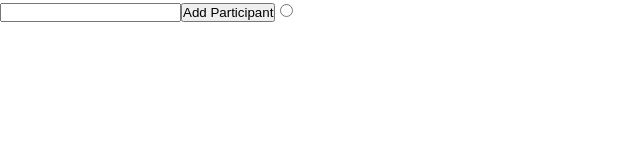
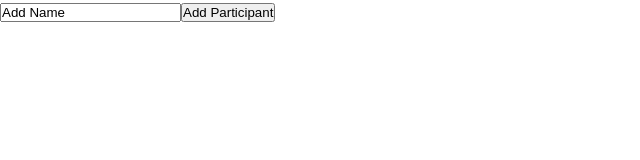
Before and after one commit to d-opri/Kroko-Capstone, a Next.js app: page / in a window 1280 px wide. Shown: the top 160 px of the page, without its empty margins (0-640 px from the left). Built offline with nearby package versions, Linux system fonts and the light colour scheme.

Commit message:
map over list items to add radio input

```diff
--- a/components/AddParticipants.js
+++ b/components/AddParticipants.js
@@ -8,12 +8,40 @@ function AddParticipants() {
 
   const [isPaid, setIsPaid] = useState(false);
 
+  function handleAddList() {
+    setAddName("Add Name");
+    setList([
+      ...list,
+      {
+        label: addName,
+        value: addName,
+      },
+    ]);
+  }
+
+  function handleChange() {
+    setIsPaid(!isPaid);
+  }
+
   return (
     <>
-      <input type='text' />
-      <button>Add Participant</button>
-      <input type='radio' name='participants' />
-      <label htmlFor='participants'></label>
+      <input
+        value={addName}
+        onChange={(e) => setAddName(e.target.value)}
+        type='text'
+      />
+      <button onClick={handleAddList}>Add Participant</button>
+      {list.map((item) => (
+        <>
+          <input
+            type='radio'
+            value={item.value}
+            onChange={handleChange}
+            name='participants'
+          />
+          <label htmlFor='participants'>{item.label}</label>
+        </>
+      ))}
     </>
   );
 }
```
